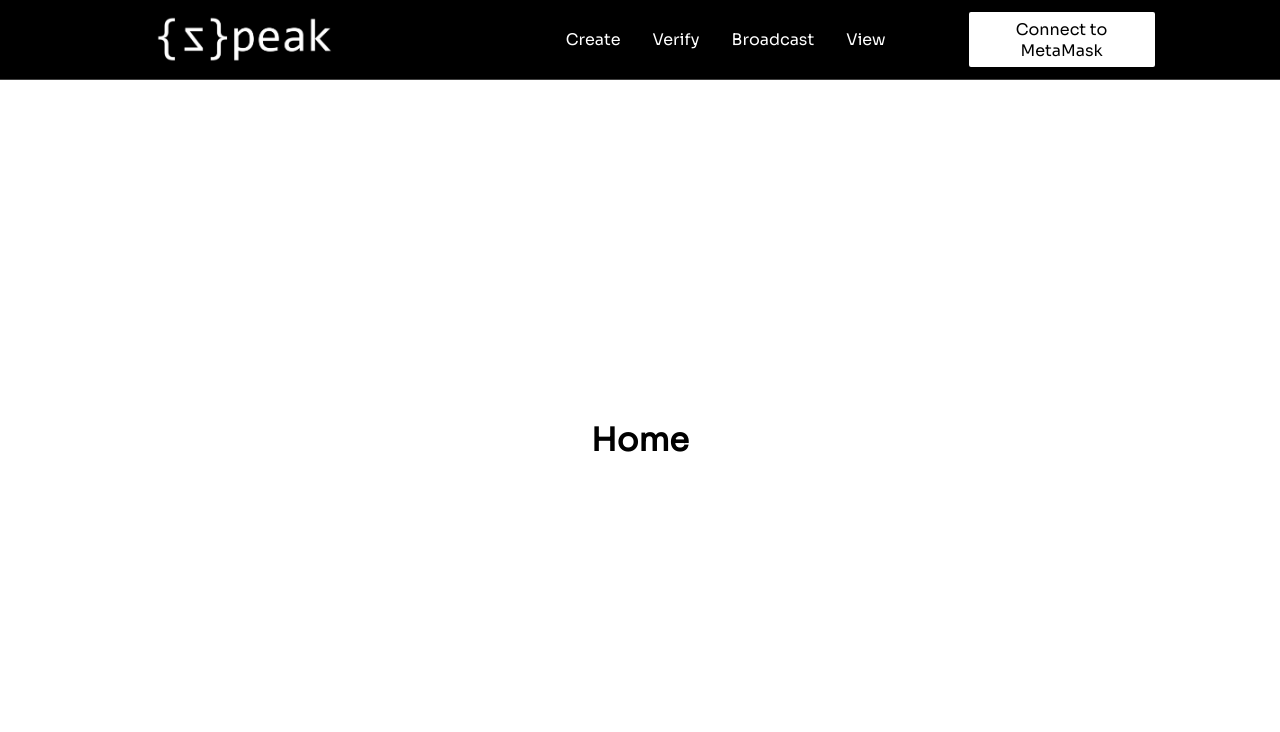
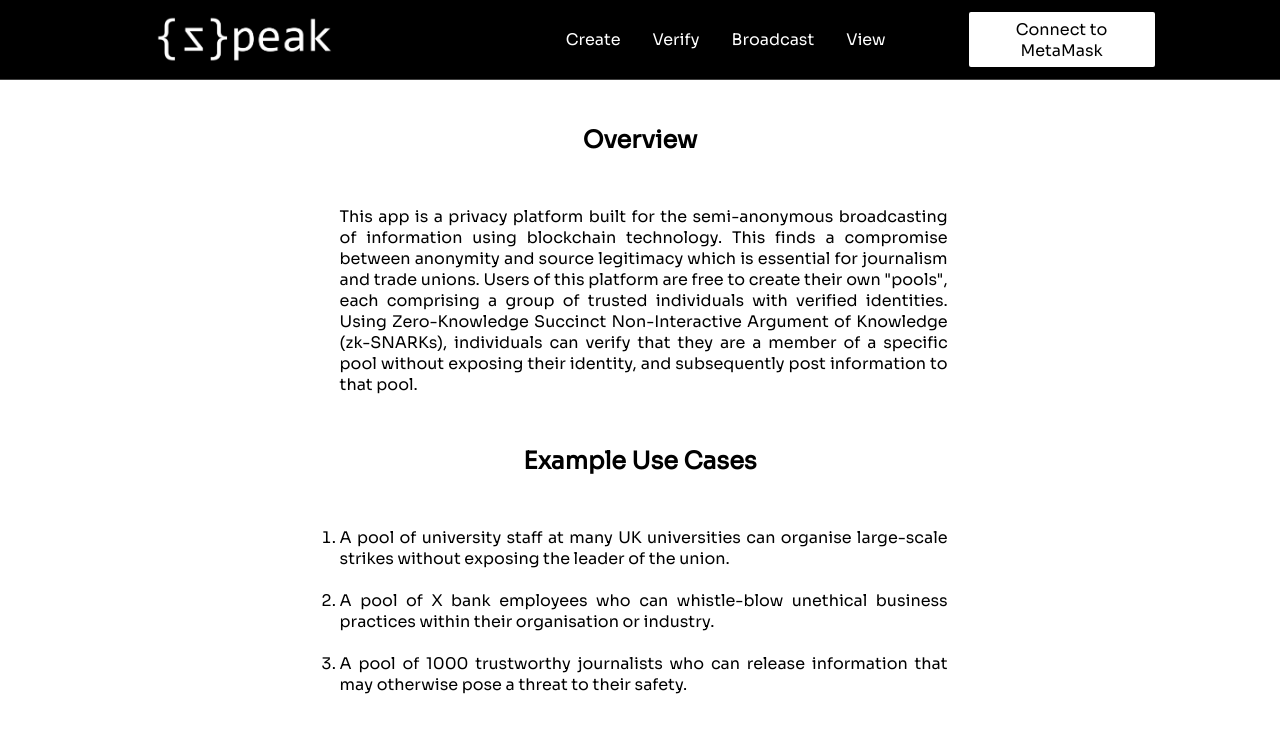
Before and after one commit to alex-straw/zk-broadcasting-app-frontend, a React (Create React App) app: page / in a window 1280 px wide. Shown: the top 732 px of the page. Built offline with nearby package versions, Linux system fonts and the light colour scheme.

Commit message:
removed a lot of unused style imports. Added text to the home page

```diff
--- a/src/component-styles/layout-styles.js
+++ b/src/component-styles/layout-styles.js
@@ -36,6 +36,17 @@ export const CenterComponent = styled.section`
     padding: 10px;
 `
 
+export const TextWrapper = styled.div`
+    padding: 1em;
+    background: white;
+    margin-left:12vw;
+    width: 50vw;
+    text-align: justify;
+    word-wrap: break-word;
+    overflow-wrap: break-word;
+    white-space: normal;
+`
+
 export const VerticalGap = styled.section`
     padding:1em;
     height: 50px
--- a/src/components/BroadcastForm/index.js
+++ b/src/components/BroadcastForm/index.js
@@ -2,10 +2,9 @@ import { Contract } from "ethers";
 import poolFactoryAbi from '../../contracts/poolFactoryABI'
 import poolAbi from '../../contracts/poolABI.json'
 import React, {useState, useContext} from "react";
-import { Button, LongTextBoxForOutput, LongTextBoxDetailNoMargin, LongInput, LongTextBox, LongTextBoxDetail, TinyInput, MidTextBoxDetail, LongerButton, SmallButton} from "../../component-styles/generic-styles"
+import { LongInput, LongTextBox, LongTextBoxDetail, TinyInput, LongerButton} from "../../component-styles/generic-styles"
 import { CenterComponent, Title, LargeImage, BlackFullScreen, VerticalGap, WhiteTitle, Wrapper, TextBlock, WhiteText} from "../../component-styles/layout-styles";
 import { UserContext } from "../../helpers/UserContext";
-import { customAlphabet } from "nanoid";
 import { ethers } from "ethers";
 import { initialize } from 'zokrates-js';
 // import provingKeyBuffer from './ProvingKeyBuffer.json'
@@ -13,8 +12,6 @@ import loading from '../../images/7S7P.gif'
 
 const VerifyIdentityForm = () => {
 
-    /* GENERATE NEW PASSWORD */
-    const nanoid = customAlphabet('123456789abcdef', 64)
     const [poolName, setPoolName] = useState("pool-name...");
 
     const [preImage, setPreImage] = useState("[0, 0, 34252345..., 2345239845...]");
@@ -207,10 +204,9 @@ const VerifyIdentityForm = () => {
                 What's going on? A proving key (53MB) has been downloaded into your browser's memory.
                 Your computer is currently creating a proof that you possess the hashed version of your private pre-image/password.
                 This hashed version of your password is stored on the blockchain, and this proof allows the smart contract to verify
-                that you have the pre-image for this hash without exposing it (because Ethereum transactions are public). The resulting proof is very easy to verify on-chain, which makes it ideal for use
-                with blockchains. You must approve a MetaMask transaction when it completes. This pool will become operational after a certain
-                threshold of its users verify their membership. Storing your hash publicly on-chain is secure because it is virtually impossible (1 in 2^256)
-                to find its pre-image (using Sha-256). To keep your private pre-image secure, all processing must be
+                that you have the pre-image for this hash without exposing it (because Ethereum transactions are public). The resulting proof is very easy to verify, which makes it ideal for use
+                with blockchains--You must approve a MetaMask transaction when it completes. This pool will become operational after a certain
+                threshold of its users verify their membership. To keep your private pre-image secure, all processing must be
                 done on your end so that no one but you can see it.
             </WhiteText>
             <LargeImage src={loading} alt="svg-loading" />
--- a/src/components/VerifyIdentityForm/index.js
+++ b/src/components/VerifyIdentityForm/index.js
@@ -2,7 +2,7 @@ import { Contract } from "ethers";
 import poolFactoryAbi from '../../contracts/poolFactoryABI'
 import poolAbi from '../../contracts/poolABI.json'
 import React, {useState, useContext} from "react";
-import { Button, LongTextBoxForOutput, LongTextBoxDetailNoMargin, LongInput, LongTextBox, LongTextBoxDetail, TinyInput, MidTextBoxDetail, LongerButton, SmallButton} from "../../component-styles/generic-styles"
+import { LongTextBoxDetailNoMargin, LongInput, LongTextBox, LongTextBoxDetail, TinyInput, LongerButton, SmallButton} from "../../component-styles/generic-styles"
 import { CenterComponent, Title, LargeImage, BlackFullScreen, VerticalGap, WhiteTitle, Wrapper, TextBlock, WhiteText} from "../../component-styles/layout-styles";
 import { UserContext } from "../../helpers/UserContext";
 import { customAlphabet } from "nanoid";
@@ -217,10 +217,9 @@ const VerifyIdentityForm = () => {
             What's going on? A proving key (53MB) has been downloaded into your browser's memory.
                 Your computer is currently creating a proof that you possess the hashed version of your private pre-image/password.
                 This hashed version of your password is stored on the blockchain, and this proof allows the smart contract to verify
-                that you have the pre-image for this hash without exposing it (because Ethereum transactions are public). The resulting proof is very easy to verify on-chain, which makes it ideal for use
-                with blockchains. You must approve a MetaMask transaction when it completes. This pool will become operational after a certain
-                threshold of its users verify their membership. Storing your hash publicly on-chain is secure because it is virtually impossible (1 in 2^256)
-                to find its pre-image (using Sha-256). To keep your private pre-image secure, all processing must be
+                that you have the pre-image for this hash without exposing it (because Ethereum transactions are public). The resulting proof is very easy to verify, which makes it ideal for use
+                with blockchains--You must approve a MetaMask transaction when it completes. This pool will become operational after a certain
+                threshold of its users verify their membership. To keep your private pre-image secure, all processing must be
                 done on your end so that no one but you can see it.
             </WhiteText>
             <LargeImage src={loading} alt="svg-loading" />
--- a/src/pages/create.js
+++ b/src/pages/create.js
@@ -1,6 +1,6 @@
 import React from 'react';
 import CreateForm from '../components/CreateForm';
-import { Wrapper, Title, CenterComponent} from "../component-styles/layout-styles"
+import { Title, CenterComponent} from "../component-styles/layout-styles"
 
 
 const Create = () => {
--- a/src/pages/index.js
+++ b/src/pages/index.js
@@ -1,18 +1,44 @@
 import React from 'react';
 
+import { Title, CenterComponent, TextWrapper } from "../component-styles/layout-styles"
+
 const Home = () => {
-  return (
-    <div
-      style={{
-        display: 'flex',
-        justifyContent: 'center',
-        alignItems: 'center',
-        height: '90vh'
-      }}
-    >
-      <h1>Home</h1>
-    </div>
-  );
+	return (
+		<div>
+			<CenterComponent>
+				<Title> Overview </Title>
+				<TextWrapper>
+					This app is a privacy platform built for the semi-anonymous broadcasting of information using
+					blockchain technology. This finds a compromise between anonymity and source legitimacy which
+					is essential for journalism and trade unions. Users of this platform are free to create their
+					own "pools", each comprising a group of trusted individuals with verified identities. Using
+					Zero-Knowledge Succinct Non-Interactive Argument of Knowledge (zk-SNARKs), individuals can verify
+					that they are a member of a specific pool without exposing their identity, and subsequently post
+					information to that pool.
+				</TextWrapper>
+				<Title> Example Use Cases </Title>
+				<TextWrapper>
+				<ol>
+					<li>
+					A pool of university staff at many UK universities can organise large-scale strikes without exposing the leader of the union.
+					</li>
+					<pre>
+						{"\n"}
+					</pre>
+					<li>
+					A pool of X bank employees who can whistle-blow unethical business practices within their organisation or industry.
+					</li>
+					<pre>
+						{"\n"}
+					</pre>
+					<li>
+					A pool of 1000 trustworthy journalists who can release information that may otherwise pose a threat to their safety.
+					</li>
+				</ol>
+				</TextWrapper>
+			</CenterComponent>
+		</div>
+	);
 };
 
 export default Home;
--- a/src/pages/verify-identity.js
+++ b/src/pages/verify-identity.js
@@ -1,6 +1,5 @@
 import React from 'react';
 import VerifyIdentityForm from "../components/VerifyIdentityForm"
-import {Title, CenterComponent} from "../component-styles/layout-styles"
 
 const VerifyIdentity = () => {
     return (
```
Also changed, not shown: src/components/ViewData/index.js (+2 -5 lines).
